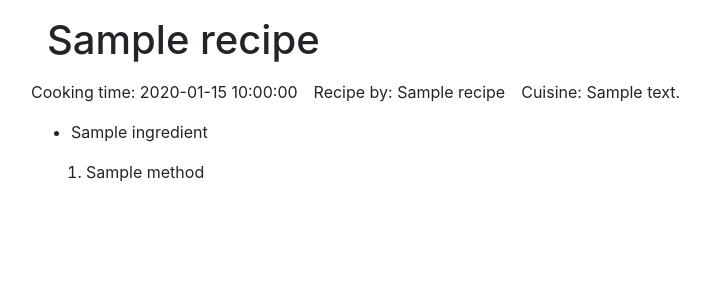
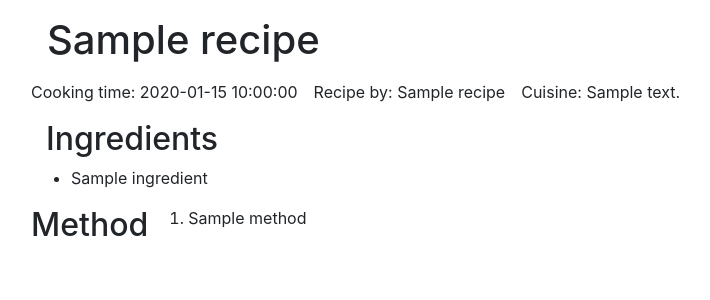
Before and after one commit to NinjaAiden/dcd-milestone-project, a Flask app: template templates/viewrecipe.html in a window 1280 px wide. Shown: the top 300 px of the page, without its empty margins (39-749 px from the left). Run offline with Flask 2, Linux system fonts and the light colour scheme; the template is opened without the code that fills it: most values are stand-ins (such as "Sample title", 1, 10 or a date in 2020); some libraries are stand-ins or nearby versions.

Commit message:
added headers for sections in recipe page

```diff
--- a/templates/viewrecipe.html
+++ b/templates/viewrecipe.html
@@ -8,14 +8,17 @@
         <p class='mr-3'>Recipe by: {{recipe.author_name}}</p>
         <p>Cuisine: {{recipe.cuisine_type.capitalize()}}</p>
     </div>
+    <h2>Ingredients</h2>
     <div class="row">
+
         <ul>
             {% for ingredient in recipe.ingredients_list %}
             <li>{{ingredient.capitalize()}}</li>
             {% endfor %}
         </ul>
     </div>
-    <div>
+    <div class="row">
+        <h2>Method</h2>
         <ol>
             {% for method in recipe.method_list %}
             <li>{{method}}</li>
```
